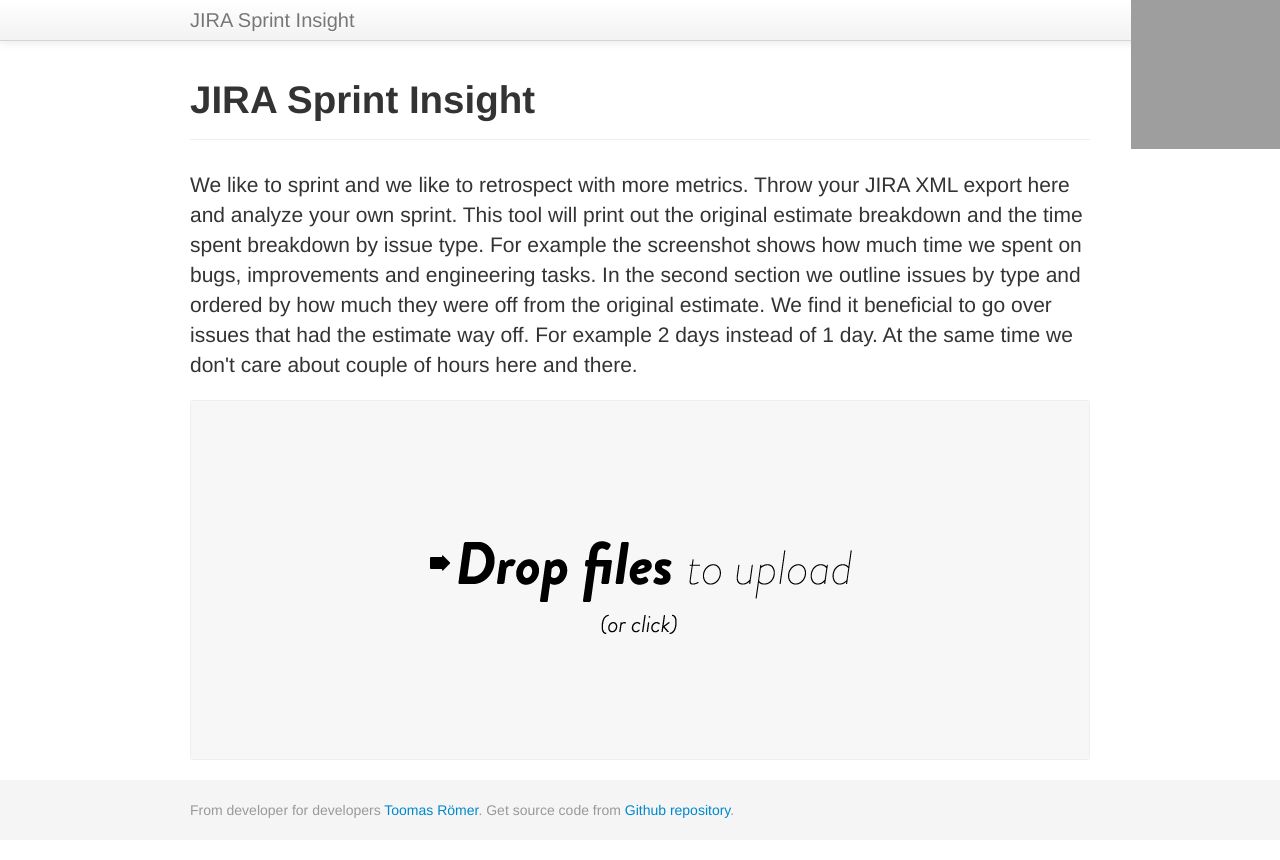
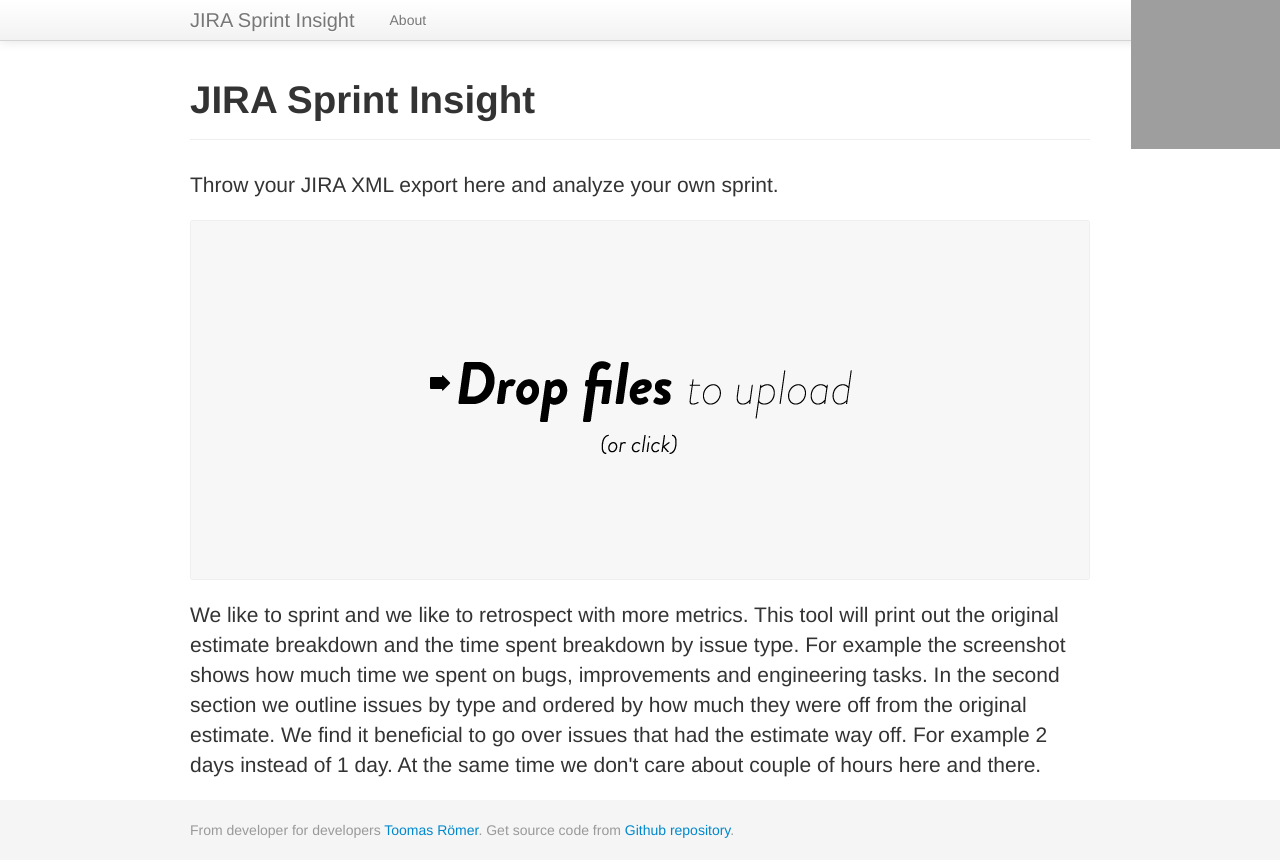
Before and after one commit to toomasr/sprint-analysis, a PHP site: page / in a window 1280 px wide. Before the commit the page ends 818 px from the top, so only its background shows below. Run offline with PHP 8.4, Linux system fonts and the light colour scheme; some libraries are stand-ins or nearby versions; grey boxes are pictures that could not be loaded.

Commit message:
More explanation about the usage

```diff
--- a/index.php
+++ b/index.php
@@ -139,6 +139,7 @@ else {
     <script type="text/javascript">
       function drawSprintReport() {
         visualizeData('<?php echo $reportUrl; ?>');
+        $("#about").hide();
       }
 
       google.load('visualization', '1.0', {'packages':['corechart']});
@@ -166,10 +167,9 @@ else {
             </button>
             <a class="brand" href="<?php echo SELF; ?>">JIRA Sprint Insight</a>
             <div class="nav-collapse collapse">
-              <!-- ul class="nav">
+              <ul class="nav">
                 <li><a href="#about">About</a></li>
-                <li><a href="#contact">Contact</a></li>
-              </ul-->
+              </ul>
             </div><!--/.nav-collapse -->
           </div>
         </div>
@@ -207,18 +207,21 @@ else {
   else {
 ?>
         <p class="lead">
-                We like to sprint and we like to retrospect with more metrics. Throw your JIRA XML export here and analyze your own sprint. This
+                Throw your JIRA XML export here and analyze your own sprint.
+        </p>
+        <form method="POST" action="<?php echo SELF;?>" class="dropzone" id="myDropzone" name="file">
+        </form>
+<?php
+  }
+?>
+        <p class="lead" id="about"><a name="about" ></a>
+        We like to sprint and we like to retrospect with more metrics. This
 tool will print out the original estimate breakdown and the time spent breakdown by issue type. For example the screenshot shows how much time
 we spent on bugs, improvements and engineering tasks.
 
 In the second section we outline issues by type and ordered by how much they were off from the original estimate. We find it beneficial to
 go over issues that had the estimate way off. For example 2 days instead of 1 day. At the same time we don't care about couple of hours here and there.
         </p>
-        <form method="POST" action="<?php echo SELF;?>" class="dropzone" id="myDropzone" name="file">
-        </form>
-<?php
-  }
-?>
       </div>
 
       <div id="push"></div>
```
